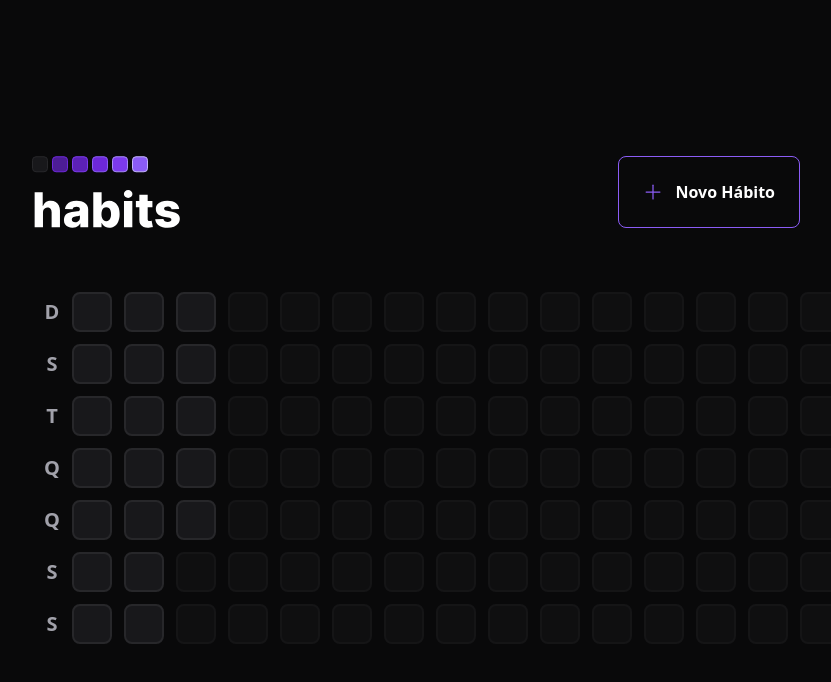
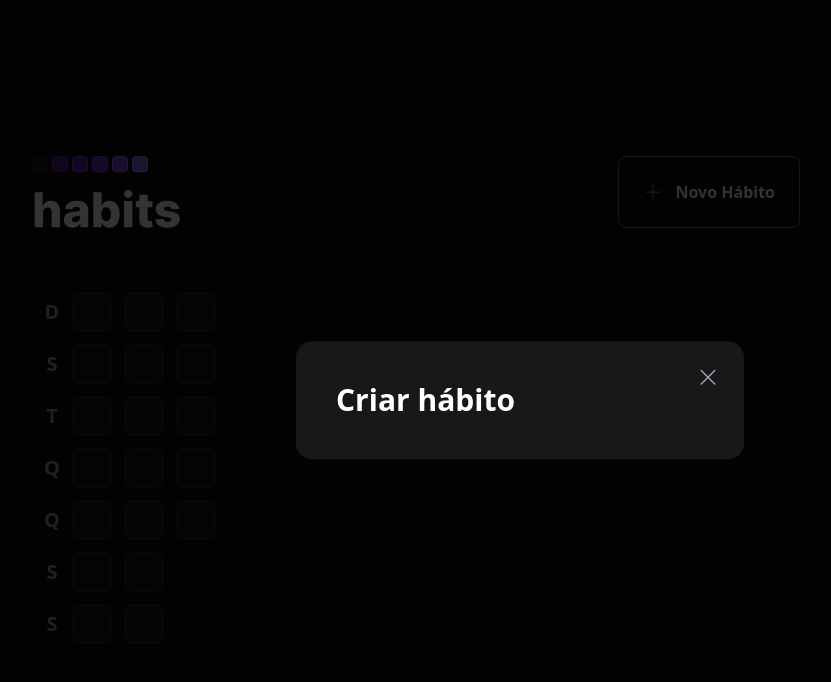
Before and after one commit to ThiLourenco/habit, a React (Vite) app in the folder web/: page / in a window 1280 px wide. Both pictures are taken after a click on the button "Novo Hábito". Shown: the top 682 px of the page, without its empty margins (120-951 px from the left). Built offline with nearby package versions, Linux system fonts and the light colour scheme.

Commit message:
feat(web): adding acessibility for modal

```diff
--- a/web/package.json
+++ b/web/package.json
@@ -9,6 +9,7 @@
     "preview": "vite preview"
   },
   "dependencies": {
+    "@radix-ui/react-dialog": "^1.0.2",
     "dayjs": "^1.11.7",
     "phosphor-react": "^1.4.1",
     "react": "^18.2.0",
--- a/web/src/components/Header.tsx
+++ b/web/src/components/Header.tsx
@@ -1,18 +1,41 @@
-import { Plus } from 'phosphor-react';
+import { Plus, X } from 'phosphor-react';
+import * as Dialog from '@radix-ui/react-dialog';
 import logoImage from '../assets/logo.svg';
+import { NewHabitForm } from './NewHabitForm';
 
 export function Header() {
   return (
     <div className='w-full max-w-3xl max-auto flex item-center justify-between'>
       <img src={logoImage} alt='Habits' />
 
-      <button
-        type='button'
-        className='border border-violet-500 font-semibold rounded-lg px-6 py-4 flex items-center gap-3 hover:border-violet-300'
-      >
-        <Plus size={20} className='text-violet-500' />
-        Novo Hábito
-      </button>
+      <Dialog.Root>
+        <Dialog.Trigger
+          type='button'
+          className='border border-violet-500 font-semibold rounded-lg px-6 py-4 flex items-center gap-3 hover:border-violet-300'
+        >
+          <Plus size={20} className='text-violet-500' />
+          Novo Hábito
+        </Dialog.Trigger>
+        <Dialog.Portal>
+          <Dialog.Overlay
+            className='w-screen h-screen bg-black/80 fixed inset-0'
+          />
+
+          <Dialog.Content
+            className='absolute p-10 bg-zinc-900 rounded-2xl w-full max-w-md top-1/2 left-1/2 -translate-x-1/2 -translate-y-1/2'
+          >
+            <Dialog.Close className='absolute right-6 top-6 text-zinc-400 houver:text-zinc-200'>
+              <X size={24} aria-label='Fechar' />
+            </Dialog.Close>
+
+            <Dialog.Title className='text-3xl leading-tight font-extrabold'>
+              Criar hábito
+            </Dialog.Title>
+
+            <NewHabitForm />
+          </Dialog.Content>
+        </Dialog.Portal>
+      </Dialog.Root>
     </div>
   );
 };
--- /dev/null
+++ b/web/src/components/NewHabitForm.tsx
@@ -0,0 +1,5 @@
+export function NewHabitForm() {
+  return (
+    <div></div>
+  )
+}
```
Also changed, not shown: 1 other file (tests, documents, lock files or other folders).
